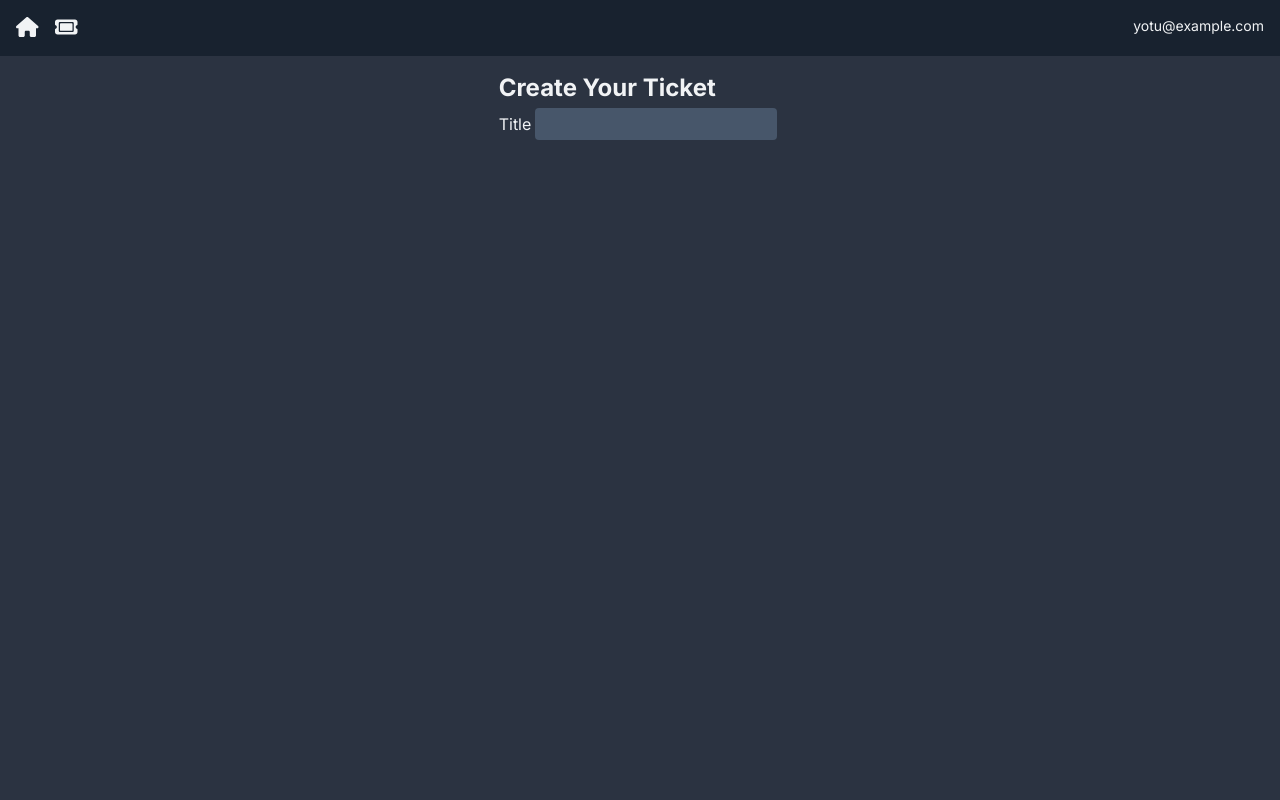
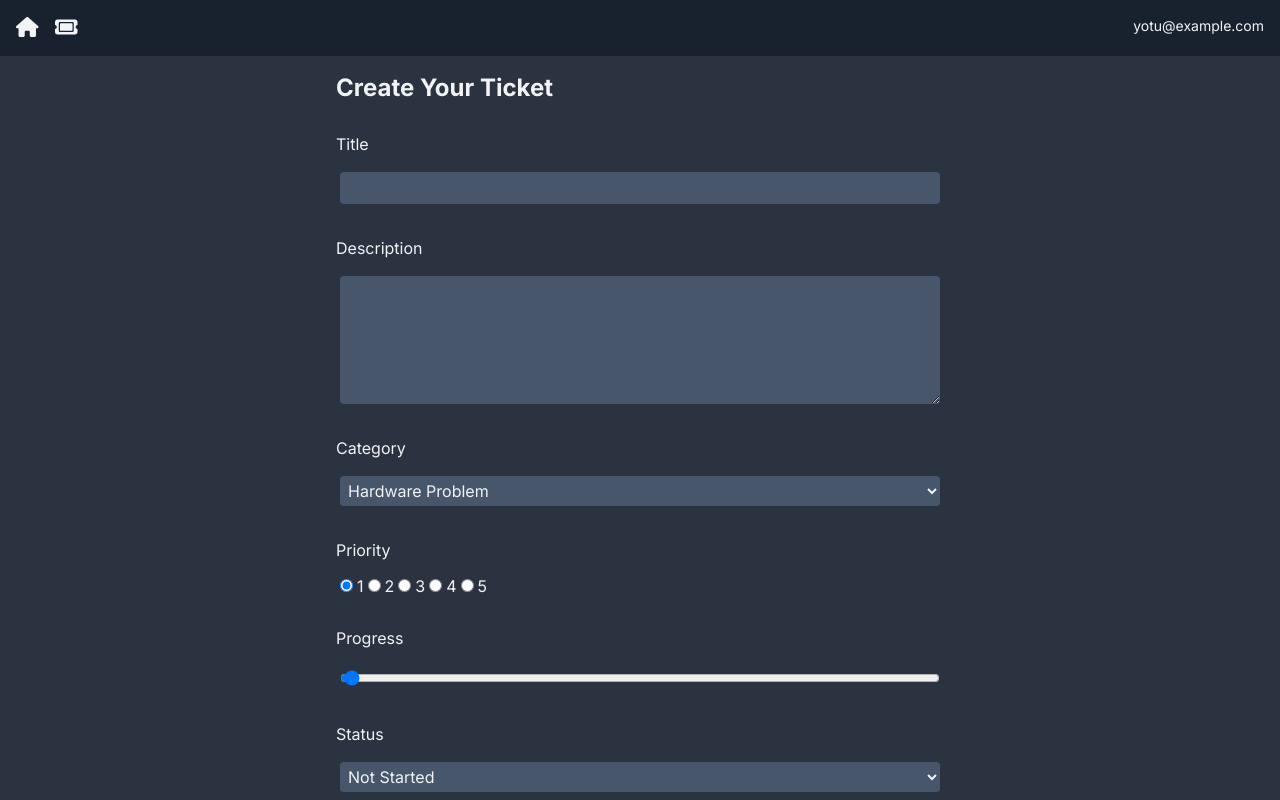
Before and after one commit to ulxsth/next-ticket-app, a Next.js app: page /TicketPage/new in a window 1280 px wide. Built offline with nearby package versions, Linux system fonts and the light colour scheme.

Commit message:
update: フォームを作成

```diff
--- a/app/(components)/TicketForm.jsx
+++ b/app/(components)/TicketForm.jsx
@@ -4,15 +4,33 @@
 import React, { useState } from "react";
 
 const TicketForm = () => {
+  const router = useRouter();
+
   const handleChange = (e) => {
     const value = e.target.value;
     const name = e.target.name;
 
-    setFormData((preState) => ({
+    setFormData((prevState) => ({
       ...prevState,
-      [name]: value
-    }))
-  }
+      [name]: value,
+    }));
+  };
+
+  const handleSubmit = async (e) => {
+    e.preventDefault();
+    const res = await fetch("api/tickets", {
+      method: "POST",
+      body: JSON.stringfy({ formData }),
+      "content-type": "application/json"
+    })
+
+    if (!res.ok) {
+      throw new Error("Failed to create Ticket.")
+    }
+
+    router.refresh()
+    router.push("/")
+  };
 
   const startingTicketData = {
     title: "",
@@ -26,7 +44,11 @@
   const [formData, setFormData] = useState(startingTicketData);
   return (
     <div className="flex justify-center">
-      <form>
+      <form
+        className="flex flex-col gap-3 w-1/2"
+        method="post"
+        onSubmit={handleSubmit}
+      >
         <h3>Create Your Ticket</h3>
         <label htmlFor="Title">Title</label>
         <input
@@ -37,6 +59,100 @@
           required={true}
           value={formData.title}
         />
+        <label htmlFor="Description">Description</label>
+        <textarea
+          id="description"
+          name="description"
+          type="text"
+          onChange={handleChange}
+          required={true}
+          value={formData.description}
+          rows="5"
+        />
+
+        <label>Category</label>
+        <select
+          name="category"
+          value={formData.category}
+          onChange={handleChange}
+        >
+          <option value="Hardware Problem">Hardware Problem</option>
+          <option value="Software Problem">Software Problem</option>
+          <option value="Project">Project</option>
+        </select>
+
+        <label>Priority</label>
+        <div>
+          <input
+            id="priority-1"
+            name="priority"
+            type="radio"
+            onChange={handleChange}
+            value={1}
+            checked={formData.priority == 1}
+          />
+          <label>1</label>
+
+          <input
+            id="priority-2"
+            name="priority"
+            type="radio"
+            onChange={handleChange}
+            value={2}
+            checked={formData.priority == 2}
+          />
+          <label>2</label>
+
+          <input
+            id="priority-3"
+            name="priority"
+            type="radio"
+            onChange={handleChange}
+            value={3}
+            checked={formData.priority == 3}
+          />
+          <label>3</label>
+
+          <input
+            id="priority-4"
+            name="priority"
+            type="radio"
+            onChange={handleChange}
+            value={4}
+            checked={formData.priority == 4}
+          />
+          <label>4</label>
+
+          <input
+            id="priority-5"
+            name="priority"
+            type="radio"
+            onChange={handleChange}
+            value={5}
+            checked={formData.priority == 5}
+          />
+          <label>5</label>
+        </div>
+
+        <label>Progress</label>
+        <input
+          type="range"
+          name="progress"
+          id="progress"
+          value={formData.progress}
+          min="0"
+          max="100"
+          onChange={handleChange}
+        />
+
+        <label>Status</label>
+        <select name="status" value={formData.status} onChange={handleChange}>
+          <option value="not started">Not Started</option>
+          <option value="started">Started</option>
+          <option value="done">Done</option>
+        </select>
+
+        <input type="submit" value="Create Ticket" className="btn" />
       </form>
     </div>
   );
```
